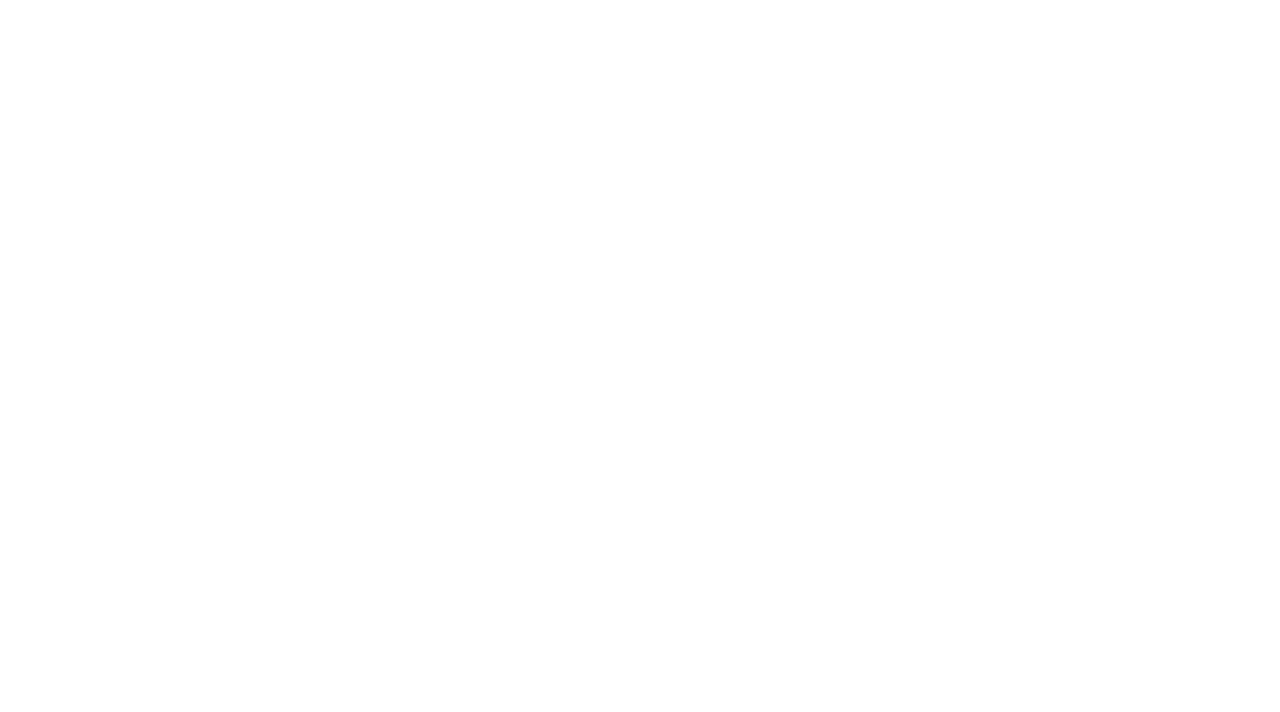
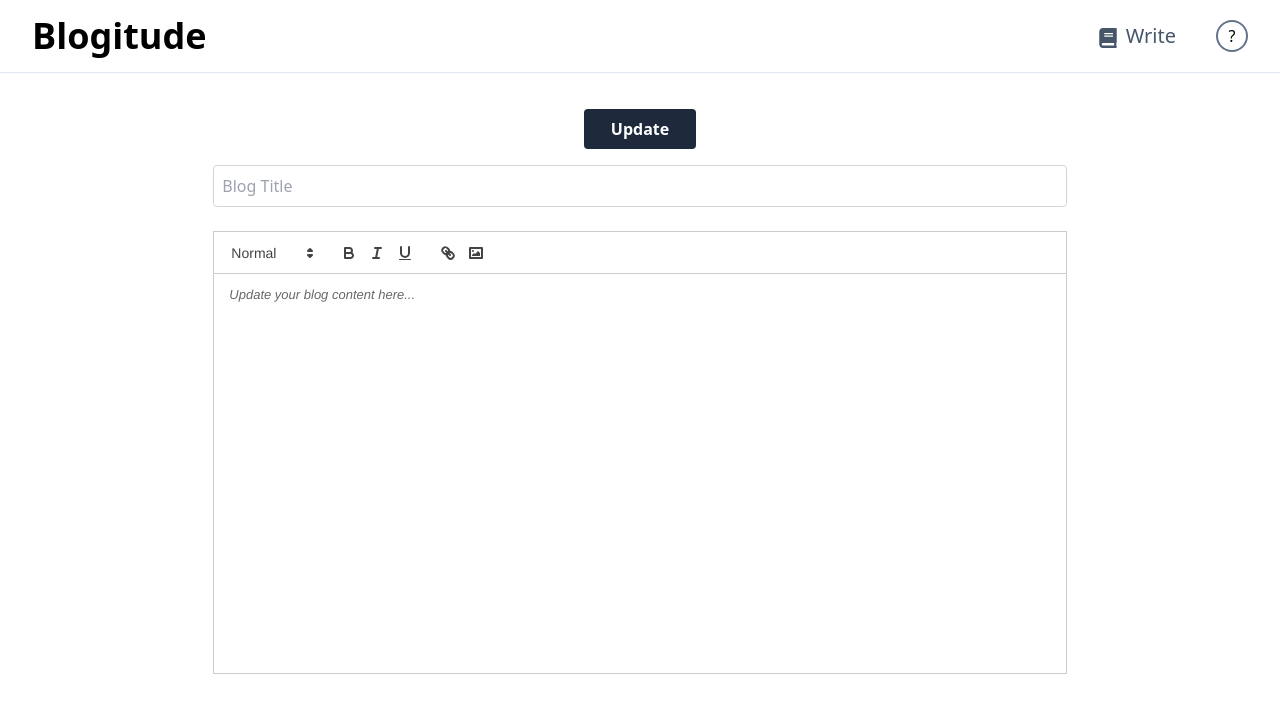
Before and after one commit to GarvitDadheech/blogitude, a React (Vite) app in the folder frontend/: page /update-blog/1 in a window 1280 px wide. Before the commit this address had no page. Shown: the top 712 px of the page. Built offline with nearby package versions, Linux system fonts and the light colour scheme; no server answers.

Commit message:
implement update blog

```diff
--- a/frontend/src/App.tsx
+++ b/frontend/src/App.tsx
@@ -8,6 +8,7 @@ import { RecoilRoot } from 'recoil'
 import { Publish } from './pages/Publish'
 import UserContextProvider from './context/UserContextProvider'
 import { UserBlogs } from './pages/UserBlogs'
+import { UpdateBlog } from './pages/UpdateBlog'
 
 function App() {
 
@@ -22,6 +23,7 @@ function App() {
             <Route path='/blog/:id' element={<Blog/>}/>
             <Route path='/publish' element={<Publish/>}/>
             <Route path='/user-blogs' element={<UserBlogs/>}/>
+            <Route path="/update-blog/:id" element={<UpdateBlog/>} />
           </Routes>
         </BrowserRouter>
       </UserContextProvider>
--- a/frontend/src/components/BlogCard.tsx
+++ b/frontend/src/components/BlogCard.tsx
@@ -50,6 +50,10 @@ export const BlogCard = ({title,content,authorname,date,id,isUserBlogs}: BlogInp
         }
     }
 
+    const handleUpdate = () => {
+        navigate(`/update-blog/${id}`)
+    }
+
     return (
         <div className="border-b flex justify-center flex-col w-2/5">
                 <Link to={`/blog/${id}`} className="flex flex-col items-start mb-4 cursor-pointer">
@@ -68,7 +72,7 @@ export const BlogCard = ({title,content,authorname,date,id,isUserBlogs}: BlogInp
                 {isUserBlogs && (
                     <div className="flex gap-4 mt-2">
                         <button
-                            //onClick={handleUpdate}
+                            onClick={handleUpdate}
                             className="bg-slate-700 text-white px-4 py-2 rounded hover:bg-slate-800 mb-4"
                         >
                             Update Blog
--- a/frontend/src/pages/Publish.tsx
+++ b/frontend/src/pages/UpdateBlog.tsx
@@ -1,54 +1,89 @@
-import React, { useState } from "react";
+import React, { useEffect, useState } from "react";
 import ReactQuill from "react-quill";
 import 'react-quill/dist/quill.snow.css';
 import { Appbar } from "../components/Appbar";
 import axios from "axios";
 import { BACKEND_URL } from "../../config";
-import { useNavigate } from "react-router-dom";
-import { PostBlogBody } from "@garvit_dadheech/blogitude";
+import { useNavigate, useParams } from "react-router-dom";
+import { UpdateBlogBody } from "@garvit_dadheech/blogitude";
 import { Loader } from "../components/Loader";
 
 const toolbarOptions = [
     [{ 'size': ['small', false, 'large', 'huge'] }],
     ['bold', 'italic', 'underline'],
     ['link', 'image']
-  ];
+];
 
-export const Publish = () => {
-    const [postblogInput,setPostBlogInput] = useState<PostBlogBody>({
+export const UpdateBlog = () => {
+    const { id } = useParams();
+    if(!id){
+        return
+    }
+    const navigate = useNavigate();
+    const [postBlogInput, setPostBlogInput] = useState<UpdateBlogBody>({
+        id: "",
         title: "",
         content: ""
     });
-    const naviagte = useNavigate();
     const [successMessage, setSuccessMessage] = useState('');
     const [loading, setLoading] = useState(false);
+    const [fetching, setFetching] = useState(false);
+
+    useEffect(() => {
+        const fetchBlog = async () => {
+            try {
+                const token = localStorage.getItem("token");
+                const response = await axios.get(`${BACKEND_URL}/blog/${id}`,{
+                    headers: {
+                        Authorization: token
+                    }
+                });
+                console.log(response.data)
+                setPostBlogInput({
+                    id: id,
+                    title: response.data.blog.title,
+                    content: response.data.blog.content
+                });
+                console.log(postBlogInput);
+
+            } catch (error) {
+                console.error("Error fetching blog data", error);
+            } finally {
+                setFetching(false);
+            }
+        };
+        fetchBlog();
+    }, [id]);
 
     const handleContentChange = (value: string) => {
         setPostBlogInput({
-            ...postblogInput,
+            ...postBlogInput,
             content: value
         });
     };
 
-
-    const handlePublish = async () => {
-        try{
-            setLoading(true)
+    const handleUpdate = async () => {
+        try {
+            setLoading(true);
             const token = localStorage.getItem("token");
-            const response = await axios.post(`${BACKEND_URL}/blog`,postblogInput,{
+            const response = await axios.put(`${BACKEND_URL}/blog`, postBlogInput, {
                 headers: {
                     Authorization: token
                 }
-            })
-            setSuccessMessage("Your post has been published successfully");
+            });
+            setSuccessMessage("Your post has been updated successfully");
             setLoading(false);
-            await new Promise(resolve => setTimeout(resolve, 3000));
-            naviagte("/blogs");
-        }
-        catch(e){
-            return <div>Error while Publishing Post!</div>
+            await new Promise(resolve => setTimeout(resolve, 2000));
+            navigate("/user-blogs");
+        } catch (error) {
+            console.error("Error updating blog", error);
+        } finally {
+            setLoading(false);
         }
     };
+
+    if (fetching) return <Loader />;
+
 
     return (
         <div>
@@ -61,29 +96,31 @@ export const Publish = () => {
                         </div>
                     )}
                     <button
-                        onClick={handlePublish}
+                        onClick={handleUpdate}
                         className="bg-slate-800 text-white w-28 font-bold py-2 px-6 mt-4 rounded hover:bg-slate-900"
                     >
-                        Publish
+                        Update
                     </button>
-                    {loading && <Loader/>}
+                    {loading && <Loader />}
                 </div>
 
                 <input
                     type="text"
                     placeholder="Blog Title"
+                    value={postBlogInput.title}
                     className="w-2/3 p-2 border border-gray-300 rounded mb-6"
                     onChange={(e) => setPostBlogInput({
-                        ...postblogInput,
-                        title : e.target.value
+                        ...postBlogInput,
+                        title: e.target.value
                     })}
                 />
 
                 <div className="w-2/3 mb-6">
                     <ReactQuill
+                        value={postBlogInput.content}
                         onChange={handleContentChange}
                         theme="snow"
-                        placeholder="Write your blog content here..."
+                        placeholder="Update your blog content here..."
                         className="h-[400px]"
                         modules={{ toolbar: toolbarOptions }}
                     />
```
